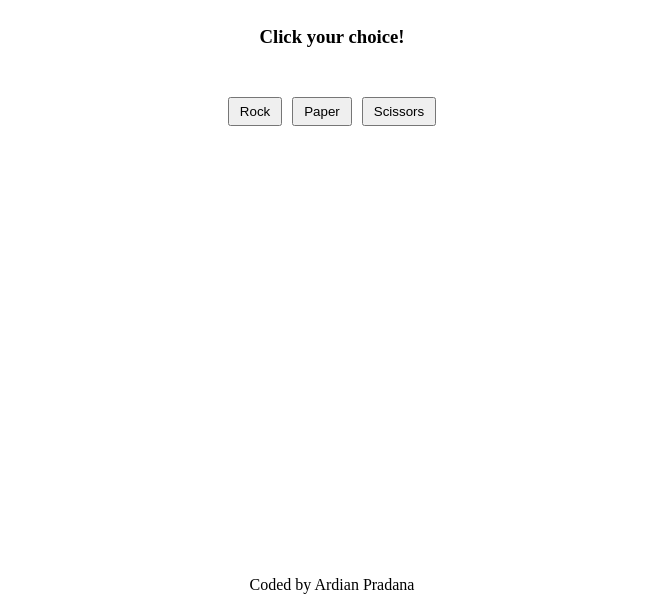
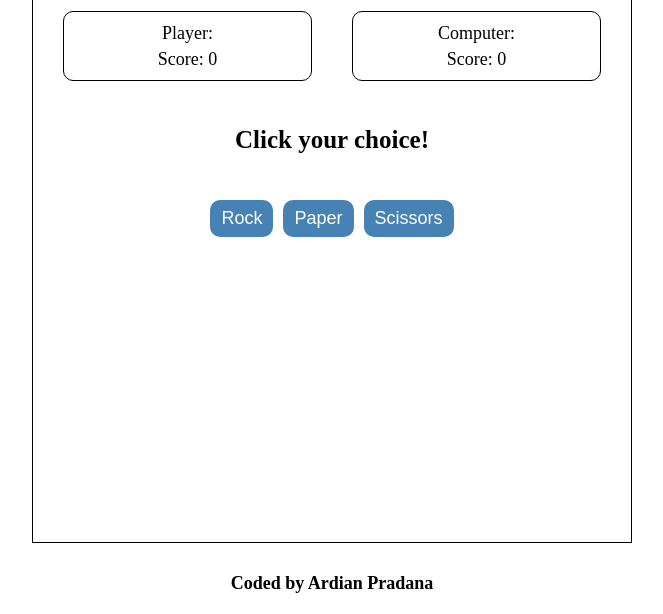
Before and after one commit to ardiandev/rock-paper-scissors, a plain HTML site: page index.html in a window 1280 px wide. Shown: the part 186-800 px from the top of the page, without its empty margins (308-971 px from the left). Drawn offline with Linux system fonts and the light colour scheme.

Commit message:
Add styes

```diff
--- a/styles.css
+++ b/styles.css
@@ -16,10 +16,16 @@
   width: 100%;
   max-width: 600px;
   margin: 30px auto;
+  border: 1px solid black;
 }
 
 .title {
   text-align: center;
+  font-size: 45px;
+}
+
+.display-score-text {
+  font-size: 30px;
 }
 
 .info-div {
@@ -58,8 +64,38 @@
   padding: 10px;
 }
 
+.player-div,
+.comp-div {
+  border: 1px solid black;
+  margin: 20px;
+  height: 100%;
+  max-height: 70px;
+  font-size: 18px;
+  border-radius: 10px;
+  text-align: center;
+  /* background-color: slategray; */
+  display: flex;
+  flex-direction: column;
+  justify-content: center;
+  gap: 5px;
+}
+
+.info {
+  font-size: 25px;
+  font-weight: 600;
+}
+
+.info-div button {
+  margin: 10px;
+  background-color: brown;
+  color: white;
+  padding: 7px 10px;
+  border: 1px solid transparent;
+}
+
 .display-score-board {
-  border: 1px solid black;
+  /* border: 1px solid black; */
+  margin: 10px;
   padding: 10px 0;
 
   display: grid;
@@ -67,12 +103,23 @@
   /* grid-template-rows: repeat(1, 1fr); */
 }
 
-.player-div,
-.comp-div {
-  /* border: 1px solid black; */
-  text-align: center;
+.choice-div button {
+  background-color: steelblue;
+  color: white;
+  font-size: 18px;
+  border: 1px solid transparent;
+  border-radius: 10px;
+  padding: 7px 10px;
 }
 
+.choice-div button:hover {
+  /* background-color: white; */
+  /* color: steelblue; */
+  /* border: 1px solid black; */
+  transform: scale(0.9);
+}
 .copyright {
   text-align: center;
+  font-size: 18px;
+  font-weight: bold;
 }
```
